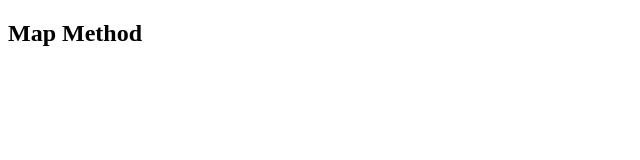
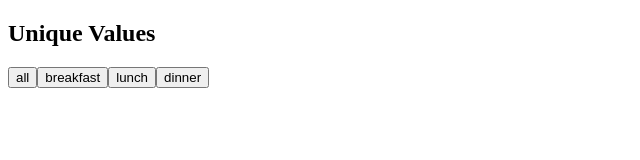
Before and after one commit to waasifmhafeez/js-Nuggets, a plain HTML site: page code/02_unique_values/uniqueValues.html in a window 1280 px wide. Shown: the whole page, without its empty margins (0-640 px from the left). Drawn offline with Linux system fonts and the light colour scheme.

Commit message:
completed UniqueValues

```diff
--- a/code/02_unique_values/02_unique_values.js
+++ b/code/02_unique_values/02_unique_values.js
@@ -30,3 +30,28 @@ const menu = [
         category: 'dinner',
     },
 ]
+// new Set() - es6 introduced us to a new data structure that will return us unique values
+
+  const categories = menu.map((item) => item.category)
+  console.log(categories);
+
+//   const categories1 =new Set( menu.map((item) => item.category))        // Set - returns unique values
+//   console.log(categories1);
+  // result => Set { 0: 'breakfast', 1: 'lunch', 2: 'dinner' }
+
+  // now problem is Set return us object - so now we have to convert it into a n array through spread operator
+
+  const categories1 =['all', ...new Set( menu.map((item) => item.category))]        // Set - returns unique values
+  console.log(categories1);
+
+//  one way
+
+//   const categoriesArray = categories1.map(item => `<h3>category: ${item}</h3>`)
+
+//   const result = document.querySelector('#result');
+//   result.innerHTML = categoriesArray.join("")
+
+// other way
+
+const result = document.querySelector('#result');
+result.innerHTML = categories1.map(item => `<button>${item}</button>`).join("");        // join("") is added bcs map is returning array so we converted array to string with the help of join method
--- a/code/02_unique_values/uniqueValues.html
+++ b/code/02_unique_values/uniqueValues.html
@@ -6,7 +6,7 @@
     <title>unique values</title>
 </head>
 <body>
-    <h2>Map Method</h2>
+    <h2>Unique Values</h2>
     <div id="result"></div>
     <script src="./02_unique_values.js"></script>
 </body>
```
